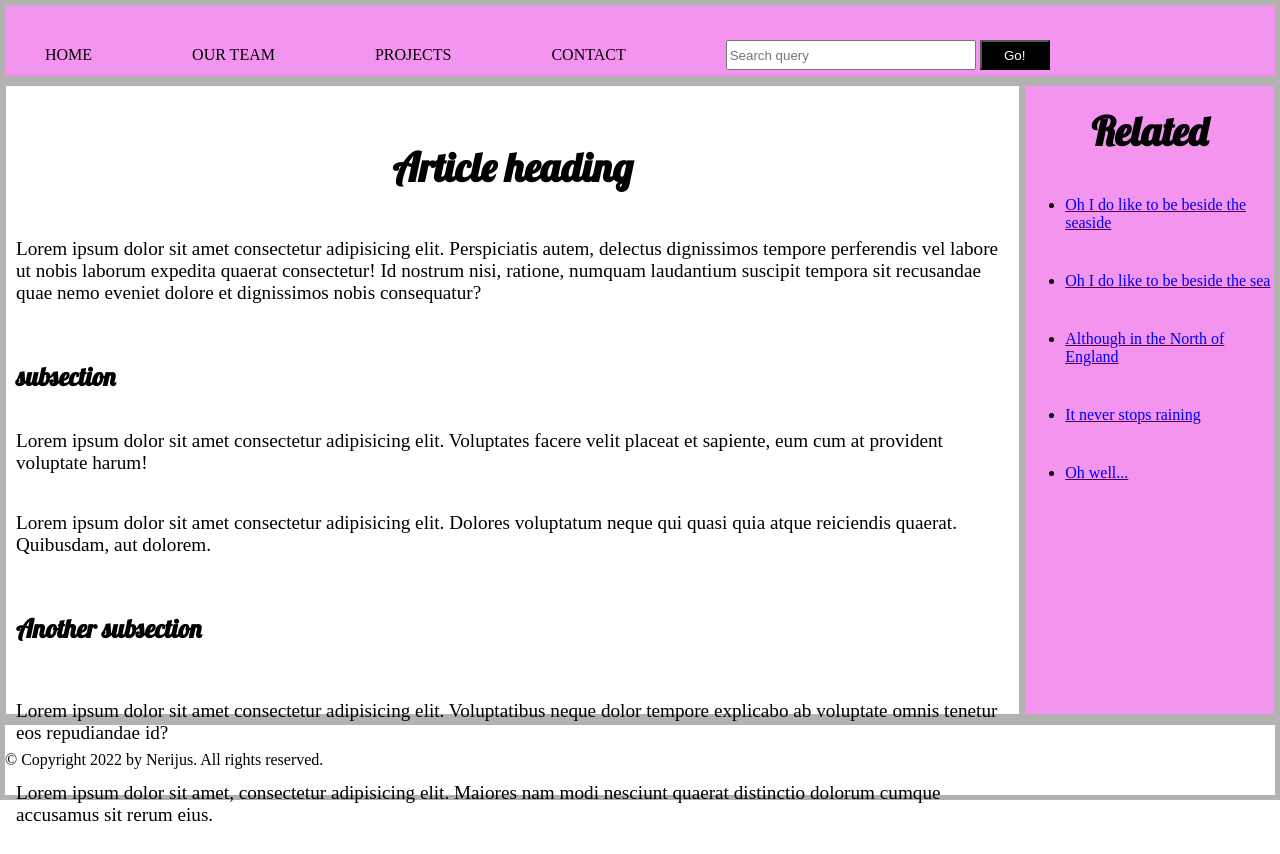
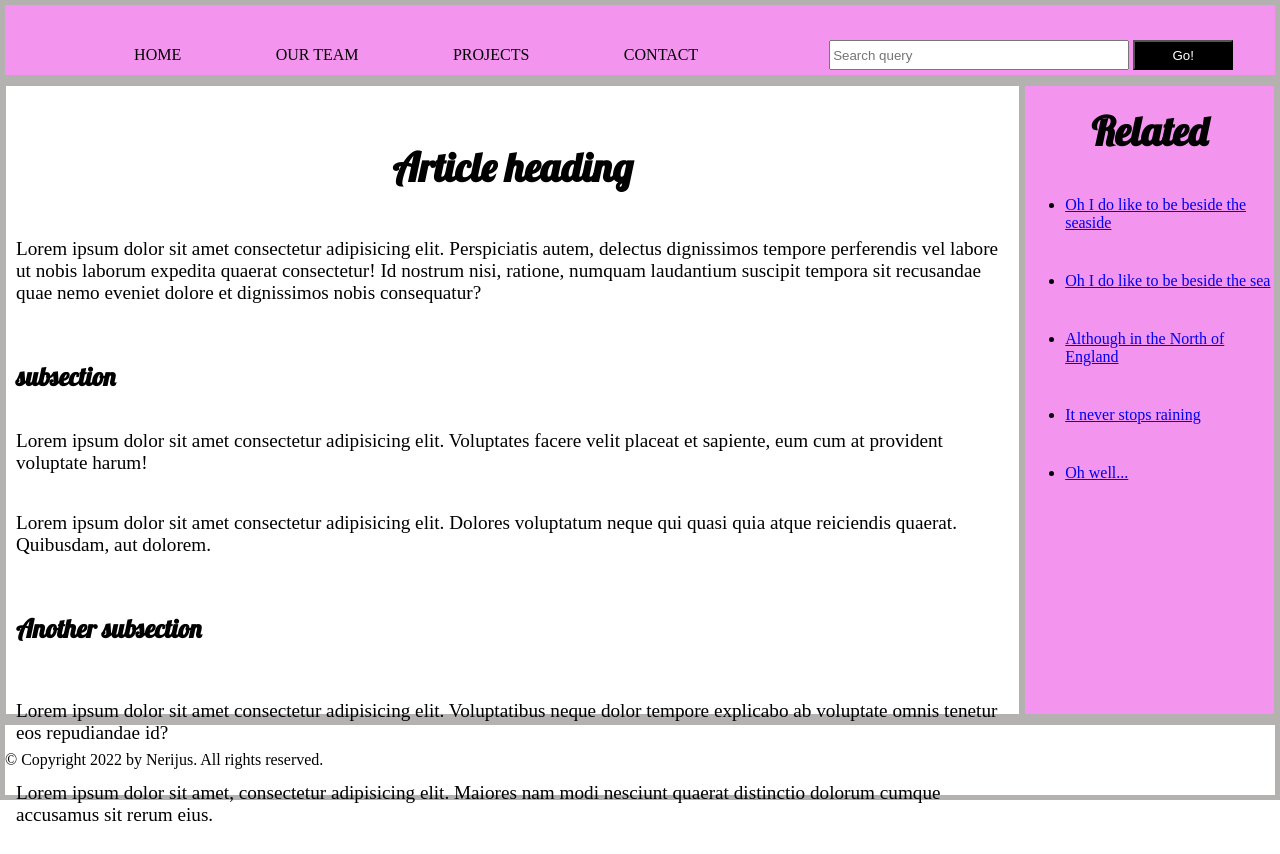
Before and after one commit to nierkaproxy/CssFlex2, a plain HTML site: page index.html in a window 1280 px wide. Drawn offline with Linux system fonts and the light colour scheme.

Commit message:
all done

```diff
--- a/index.html
+++ b/index.html
@@ -16,7 +16,7 @@
                 <li><a href="#">PROJECTS</a></li>
                 <li><a href="#">CONTACT</a></li>
             </ul>
-            <form action="/" class="form">
+            <form action="/" id="form">
                 <input type="text" placeholder="Search query" class="search-input" name="form" id="form">
                 <input type="button" value="Go!" class="search-button">
             </form>
--- a/styles.css
+++ b/styles.css
@@ -55,18 +55,17 @@ footer{
     display: flex;
     align-items: center;
     list-style-type: none;
-    justify-content: flex-start;
-    gap: 100px;
+    justify-content: space-around;
 }
 
 .search-input{
     height: 30px;
-    width: 250px;
+    width: 300px;
 }
 
 .search-button{
     height: 30px;
-    width: 70px;
+    width: 100px;
     color: white;
     background-color: black;
 }
@@ -95,3 +94,7 @@ p {
     flex-direction: column;
     row-gap: 40px;
 }
+
+.ul-class{
+    width: 55%;
+}
```
